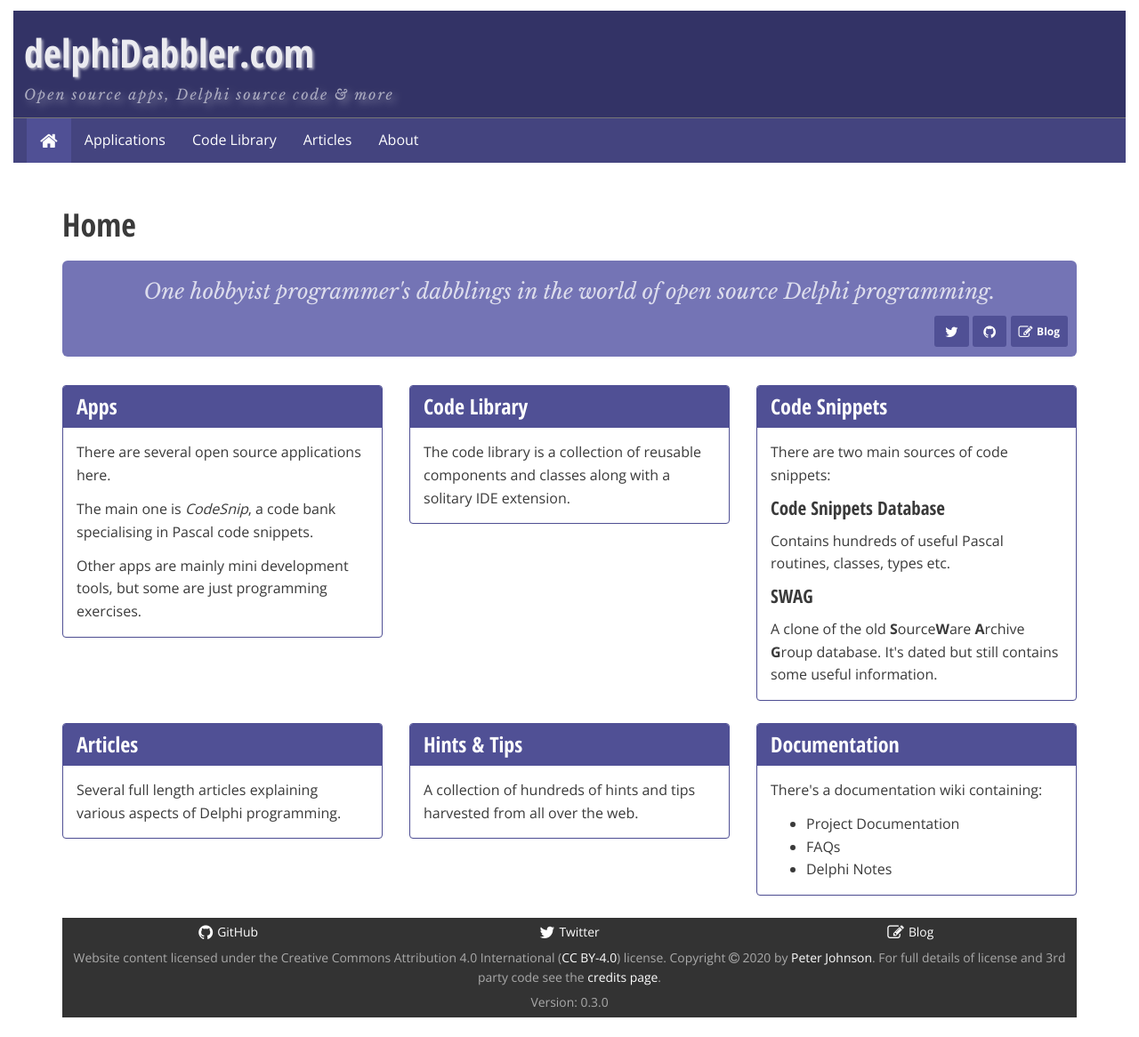
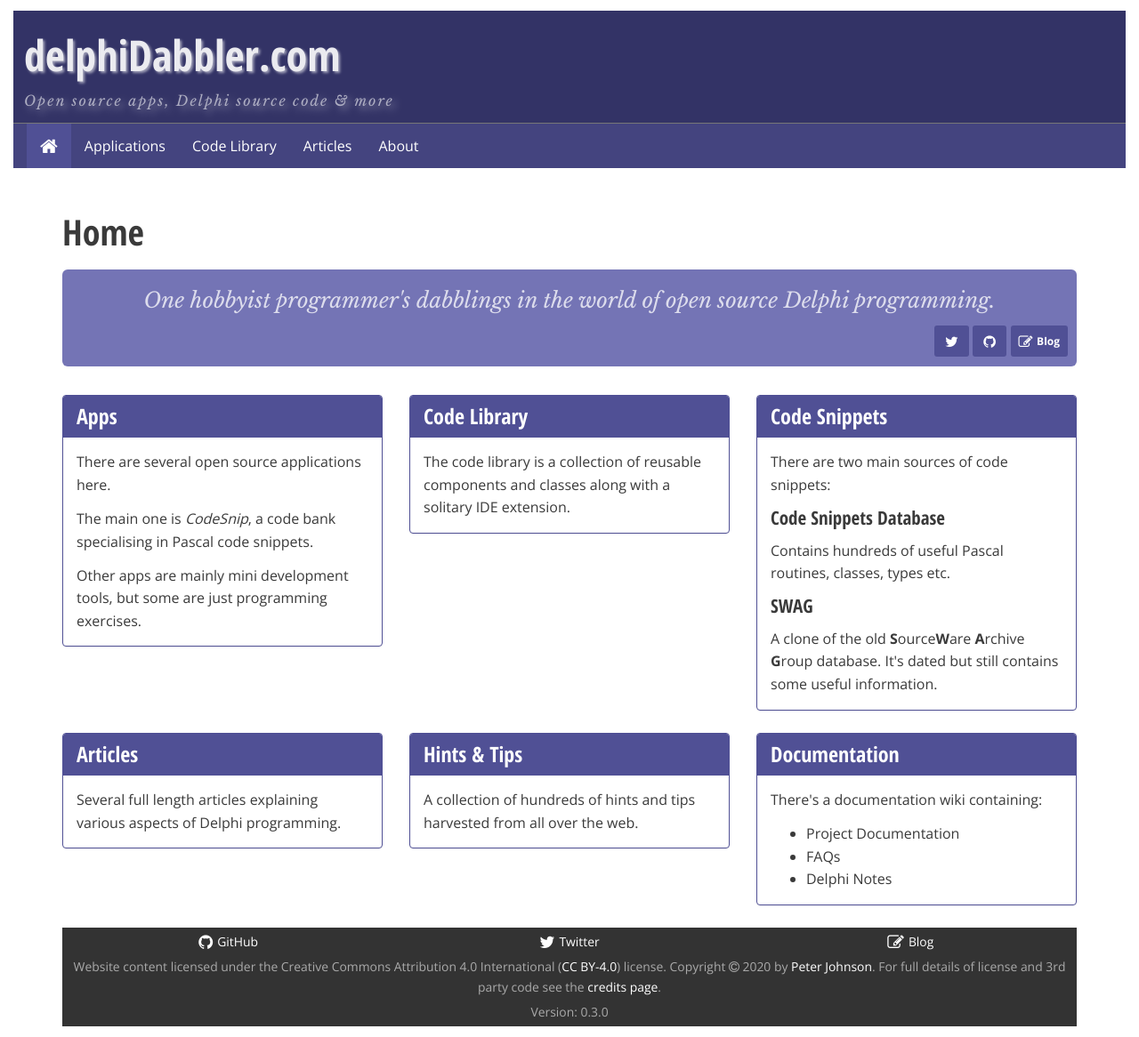
Before and after one commit to delphidabbler/delphidabbler.github.io, a Jekyll site: the page built from index.html, in a window 1280 px wide. Shown: the whole page at 89% size. Built offline with Jekyll 4.4.1, drawn with Linux system fonts in a browser that asks for light colours; nearby versions of some CDN libraries.

Commit message:
Increase size of h1 tags in main body

```diff
--- a/_sass/_dd-bootstrap-variable-overrides.scss
+++ b/_sass/_dd-bootstrap-variable-overrides.scss
@@ -19,7 +19,7 @@
 $font-size-large:         ceil(($font-size-base * 1.25));   //** bootstrap default ~18px
 $font-size-small:         ceil(($font-size-base * 0.85));   //** bootstrap default ~12px
 
-$font-size-h1:            floor(($font-size-base * 2.25));  //** custom [orig: floor(($font-size-base * 2.6)) ] (~36px)
+$font-size-h1:            floor(($font-size-base * 2.5));  //** custom [orig: floor(($font-size-base * 2.6)) ] (~36px)
 $font-size-h2:            floor(($font-size-base * 1.875)); //** custom [orig: floor(($font-size-base * 2.15)) ] (~30px)
 $font-size-h3:            ceil(($font-size-base * 1.5));    //** custom [orig: ceil(($font-size-base * 1.7)) ] (~24px)
 $font-size-h4:            ceil(($font-size-base * 1.125));  //** custom [orig: ceil(($font-size-base * 1.25)) ] (~18px)
```
